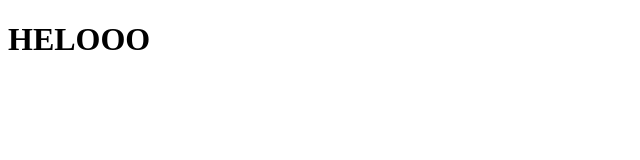
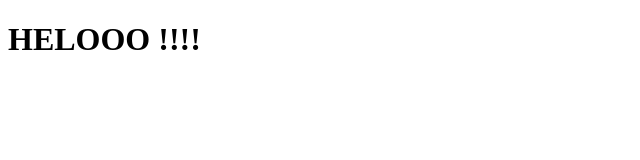
Before and after one commit to JakubStan/test2, a plain HTML site: page index.html in a window 1280 px wide. Shown: the full height of the page, 0-640 px from the left. Drawn offline with Linux system fonts and the light colour scheme.

Commit message:
B  commit

```diff
--- a/index.html
+++ b/index.html
@@ -7,6 +7,6 @@
     <title>Document</title>
 </head>
 <body>
-    <h1>HELOOO</h1>
+    <h1>HELOOO !!!!</h1>
 </body>
 </html>
```
